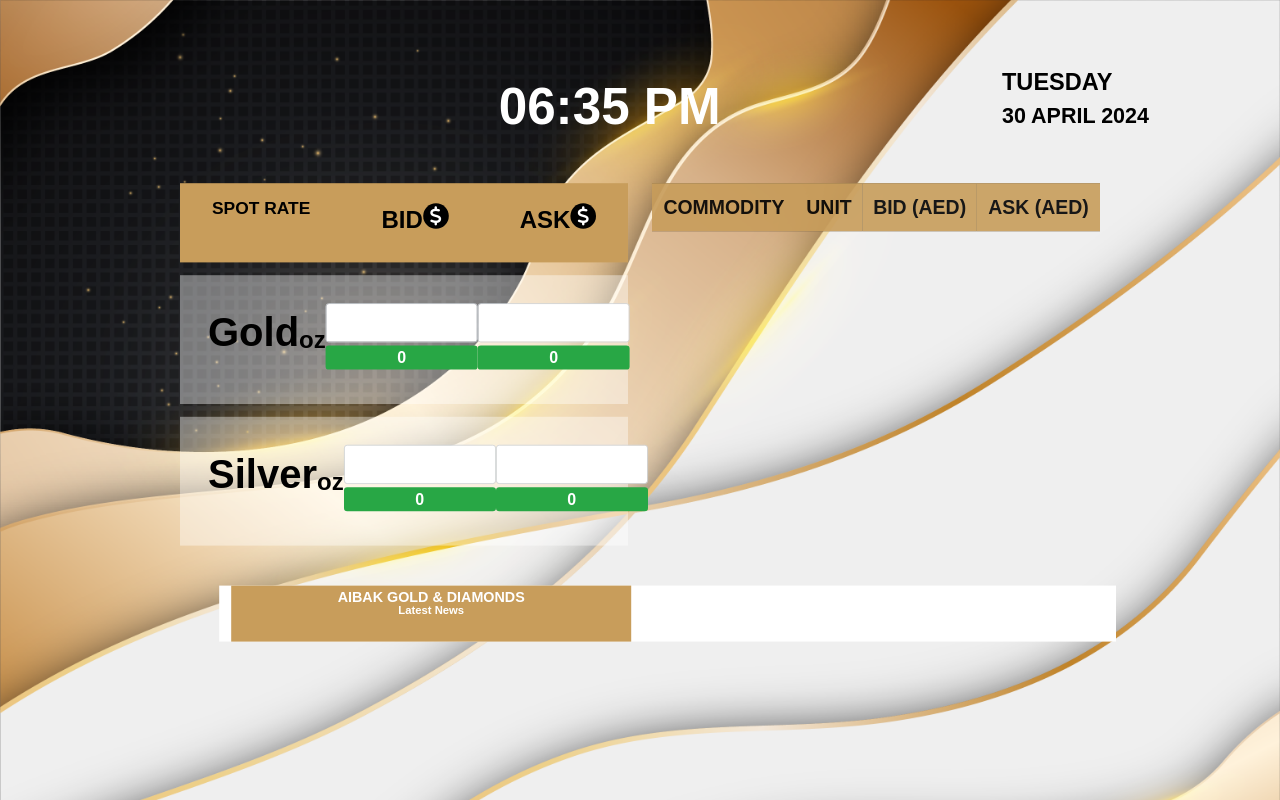
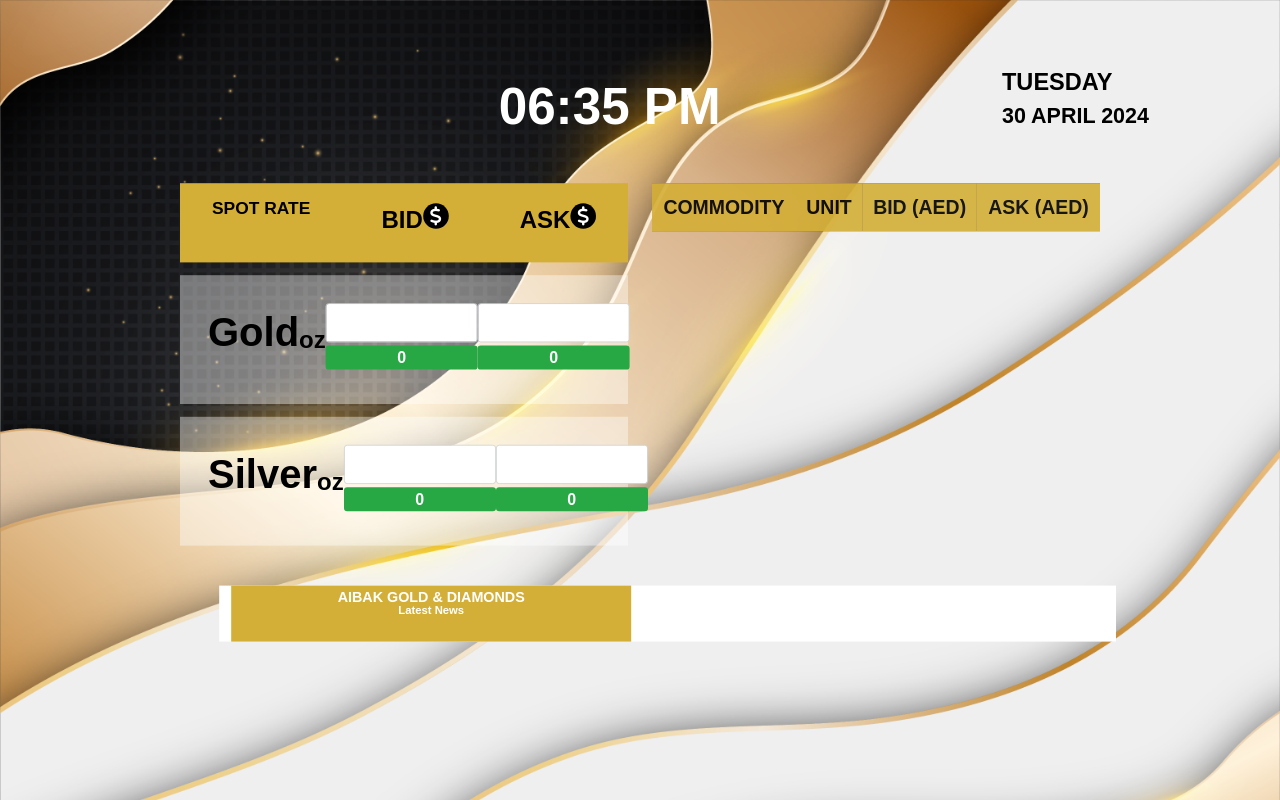
Before and after one commit to AurifyAE/aibak-tv-view, a website with bundled scripts: page index.html in a window 1280 px wide. Built offline with nearby package versions, Linux system fonts and the light colour scheme; no server answers; a script that the page names is missing; files whose address does not match are found by name.

Commit message:
Update index.html

```diff
--- a/index.html
+++ b/index.html
@@ -108,7 +108,7 @@
 
 
     .card-table th {
-      background-color: #C89D5B;
+      background-color: #D4AF37;
       color: rgb(0, 0, 0);
     }
 
@@ -188,7 +188,7 @@
       padding: 5px;
       flex-direction: column;
       align-items: center;
-      background-color: #C89D5B;
+      background-color: #D4AF37;
       color: white;
     }
 
@@ -219,13 +219,13 @@
 
 
 
-    /* #C89D5B */
+    /* #D4AF37 */
     /* #D8B685 */
     /* CSS for the 3D container */
     /* .container-3d {
   box-shadow: 10px 10px 20px #cbced1, -10px -10px 20px #ffffff;
   padding: 20px;
-  background-color: #C89D5B;
+  background-color: #D4AF37;
 } */
   </style>
 </head>
@@ -251,7 +251,7 @@
 
     <div class="col-lg-6 mt-5  container-3d">
       <div class="rows "
-        style="display: flex; flex-direction: column; background-color: #C89D5B; padding: 15px 40px; text-align: center;">
+        style="display: flex; flex-direction: column; background-color: #D4AF37; padding: 15px 40px; text-align: center;">
         <div style="display: flex; flex-direction: row; justify-content: space-between;">
           <div class="div1" style="font-size: 1.7vw; font-weight: 600; color: #000000;">SPOT RATE</div>
           <div class="div2" style="display: flex; flex-direction: row;">
```
